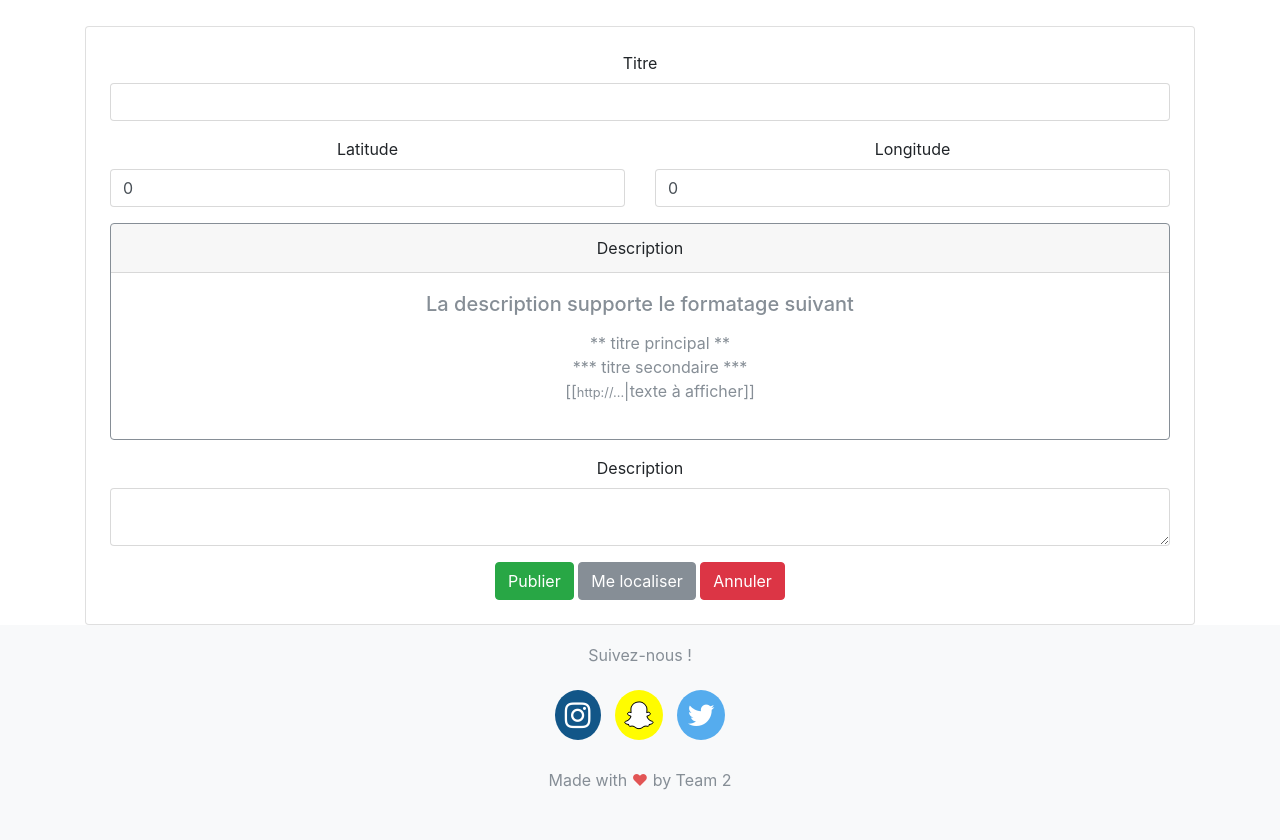
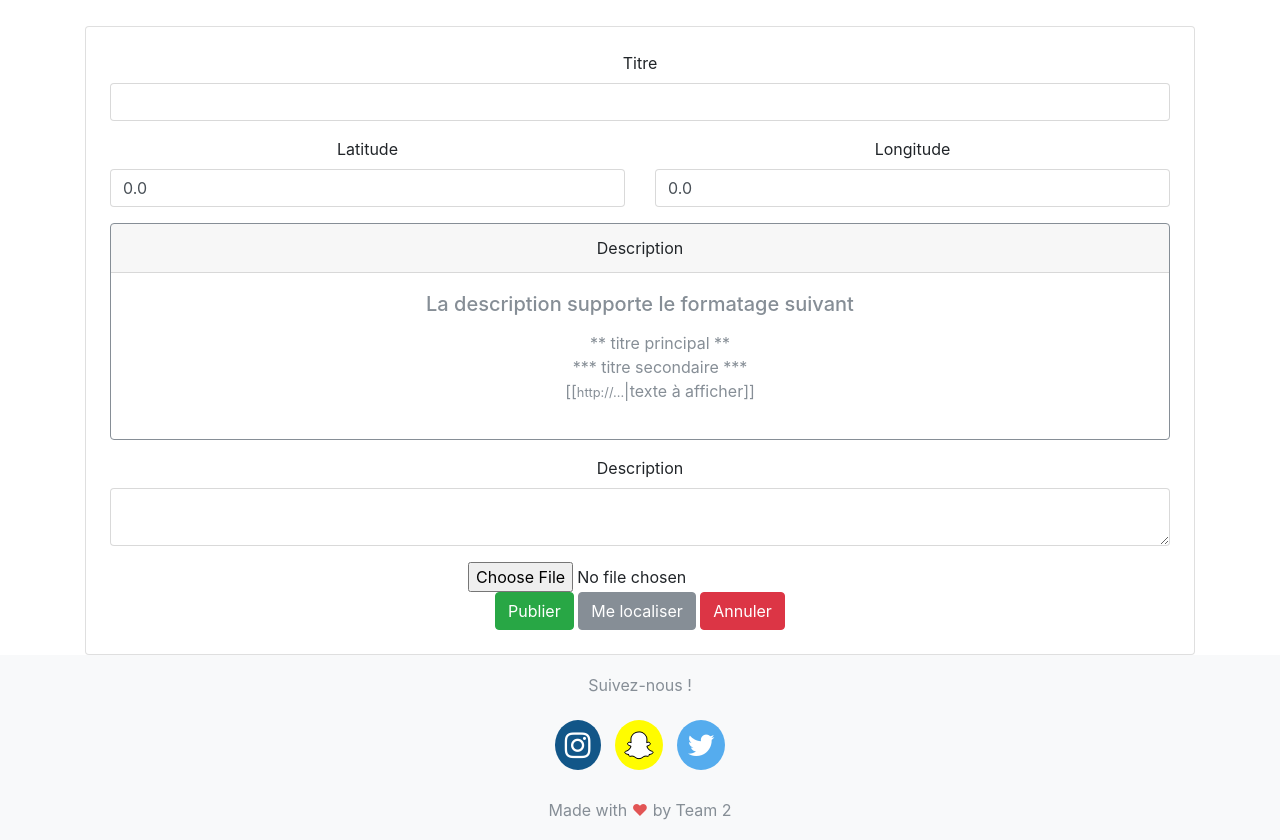
Before and after one commit to Bonjouravous/projetWeb, a PHP site: page /lieu_ajouter.php in a window 1280 px wide. Shown: the part 219-1059 px from the top of the page. Before the commit the page ends 1009 px from the top, so only its background shows below. Run offline with PHP 8.4, Linux system fonts and the light colour scheme; the visitor is signed in with stand-in values (Sample User, id 1).

Commit message:
ajout + media

```diff
--- a/lieu_ajouter.php
+++ b/lieu_ajouter.php
@@ -9,6 +9,24 @@ $haserror = false;
 if (isset($_POST['add'])) {
 	$haserror = empty($_POST['title']);
 	if (!$haserror) {
+		if (isset($_FILES['media_up'])) {
+			if ($_FILES['media_up']['error'] == 0) {
+				if ($_FILES['media_up']['size'] <= 8000000) {
+					$info = pathinfo($_FILES['media_up']['name']);
+					$ext = $info['extension'];
+					if (!in_array($ext, $image_exts)) {
+						$haserror = true;
+					}
+				} else {
+					$haserror = true;
+				}
+			} else {
+				$haserror = true;
+			}
+		} else {
+		}
+
+		if (!$haserror) {
 			$lieu_stmt = $bdd->prepare(
 				'INSERT INTO `lieu` (`id`, `nom`, `latitude`, `longitude`, `creation`) VALUES (NULL, ?, ?, ?, CURRENT_DATE())'
 			);
@@ -17,6 +35,15 @@ if (isset($_POST['add'])) {
 				.' VALUES (NOW(), ?, ?, ?)'
 				.';'
 			);
+			if (isset($ext)) {
+				$lieu_media_stmt = $bdd->prepare(
+					'INSERT INTO lieumedia(idlieu, idutilisateur, media, date, supprimer) VALUES (?, ?, ?, NOW(), 0)'
+					.';'
+				);
+				$media_basename = time().'.'.$ext;
+				$media_complete_path = $media_dir.DIRECTORY_SEPARATOR.$media_basename;
+				move_uploaded_file($_FILES['media_up']['tmp_name'], $media_complete_path);
+			}
 			try {
 				$bdd->beginTransaction();
 				$lieu_stmt->execute(array($_POST['title'], $_POST['latitude'], $_POST['longitude']));
@@ -24,6 +51,11 @@ if (isset($_POST['add'])) {
 				$lieu_desc_stmt->execute(
 					array($_POST['description'], $last_idlieu, $_SESSION['id'])
 				);
+				if (isset($ext)) {
+					$lieu_media_stmt->execute(
+						array($last_idlieu, $_SESSION['id'], $media_basename)
+					);
+				}
 				$bdd->commit();
 				$hassend = true;
 			} catch (PDOException $e) {
@@ -31,7 +63,7 @@ if (isset($_POST['add'])) {
 				echo '<p>'.$e->getMessage().'</p>';
 			}
 		}
-	$hassend = true;
+	}
 }
 
 if ($hassend && !$haserror) {
@@ -56,10 +88,10 @@ if ($hassend && !$haserror) {
 				<div class="row">
 					<div class="col-sm-6">
 						<label for="latitude">Latitude</label>
-						<input type="number" name="latitude" id="latitude" step="0.0000001" value="0" min="0." max="90" class="form-control"/>
+						<input type="number" name="latitude" id="latitude" step="00.0000001" value="0.0" min="0.0" max="90.0" class="form-control"/>
 					</div>
 					<div class="col-sm-6">
-						<label for="longitude">Longitude</label><input type="number" name="longitude" id="longitude" step="0.0000001" value="0" min="-180" max="180" class="form-control"/>
+						<label for="longitude">Longitude</label><input type="number" name="longitude" id="longitude" step="000.0000001" value="0.0" min="-180.0" max="180.0" class="form-control"/>
 					</div>
 				</div>
 			</div>
@@ -84,6 +116,9 @@ if ($hassend && !$haserror) {
 						</div>
 					</div><!--/*.form-group-->
 				</div><!--/*.col-md-12-->
+			</div>
+			<div>
+				<input type="file" name="media_up"/>
 			</div>
 			<div class="row">
 				<div class="col-md-12">
--- a/lieu_edit.php
+++ b/lieu_edit.php
@@ -33,12 +33,12 @@ if(!is_numeric($idlieu)) {
 					array($_POST['description'], $idlieu, $_SESSION['id'])
 				);
 				$bdd->commit();
+				$hassend = true;
 			} catch (PDOException $e) {
 				$bdd->rollback();
 				echo '<p>'.$e->getMessage().'</p>';
 			}
 		}
-		$hassend = true;
 	}
 
 	if ($hassend && !$haserror) {
--- a/lieu_media_ajouter.php
+++ b/lieu_media_ajouter.php
@@ -47,12 +47,12 @@ if(!is_numeric($idlieu)) {
 					array($idlieu, $_SESSION['id'], $media_basename)
 				);
 				$bdd->commit();
+				$hassend = true;
 			} catch (PDOException $e) {
 				$bdd->rollback();
 				echo '<p>'.$e->getMessage().'</p>';
 			}
 		}
-		$hassend = true;
 	}
 
 	if ($hassend && !$haserror) {
@@ -72,7 +72,7 @@ if(!is_numeric($idlieu)) {
 			</div>
 			<div class="col-md-12">
 				<button type="submit" class='btn btn-success' name="add">Ajouter</button>
-				<a role="button" href="http://localhost/lieu_voir.php?lieu=<?php echo $_GET['lieu']; ?>" class='btn btn-danger'>Annuler</a>
+				<a role="button" onClick="history.go(-1);" class='btn btn-danger' style="color: white;">Annuler</a>
 			</div><!--/*.col-md-12-->
 		</div><!--/*.row-->
 	</form>
```
Lines whose indentation alone changed are shown as unchanged.
